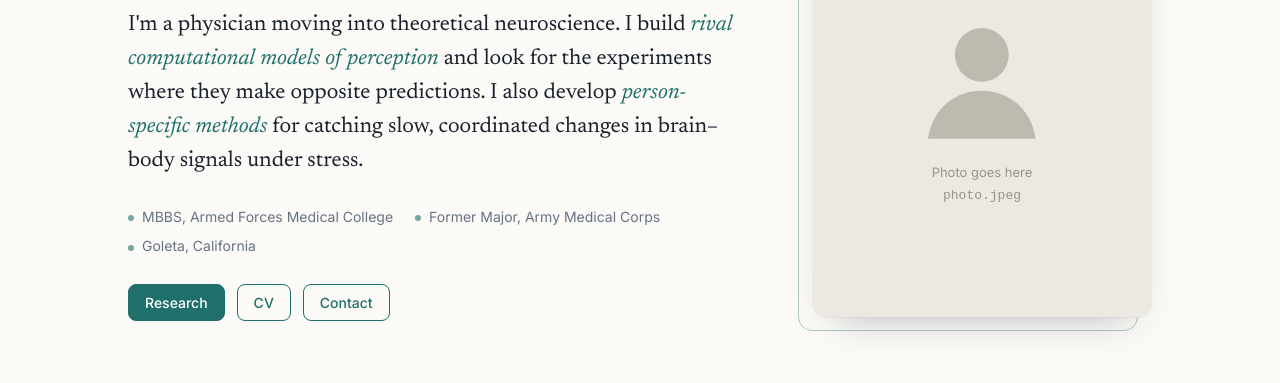
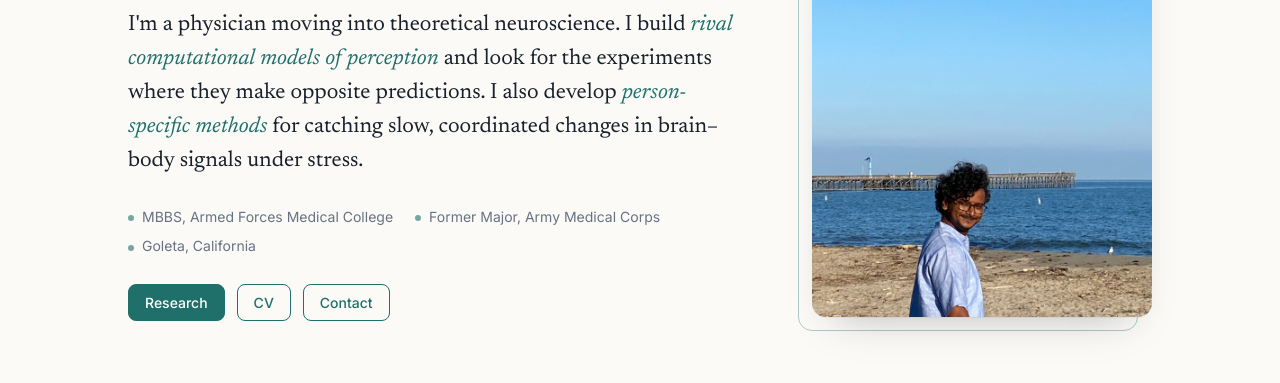
Before and after one commit to RafeeUsHasan/rafeeushasan.github.io, a plain HTML site: page index.html in a window 1280 px wide. Shown: the part 250-633 px from the top of the page. Drawn offline with Linux system fonts and the light colour scheme.

Commit message:
Change image source from photo.jpg to photo.jpeg

```diff
--- a/index.html
+++ b/index.html
@@ -29,7 +29,7 @@
     </div>
     <figure class="portrait" id="portrait">
       <div class="frame">
-        <img src="photo.jpg" alt="Portrait of Rafee Us Hasan" onerror="this.closest('.portrait').classList.add('empty')">
+        <img src="photo.jpeg" alt="Portrait of Rafee Us Hasan" onerror="this.closest('.portrait').classList.add('empty')">
         <div class="ph">
           <svg viewBox="0 0 100 100" fill="currentColor" aria-hidden="true"><circle cx="50" cy="36" r="18"/><path d="M14 92c3-20 18-32 36-32s33 12 36 32z"/></svg>
           <span>Photo goes here<br><code>photo.jpeg</code></span>
```
